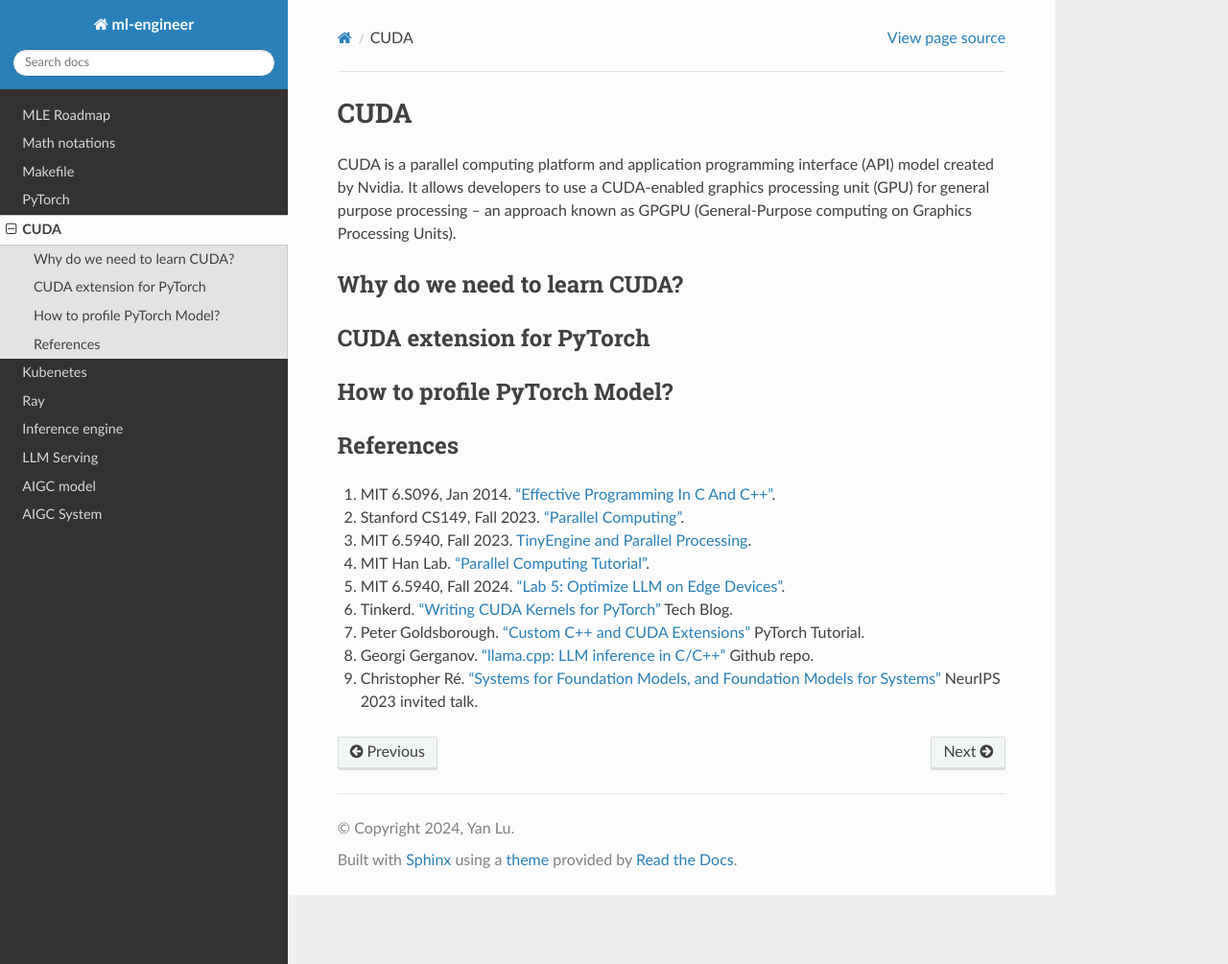
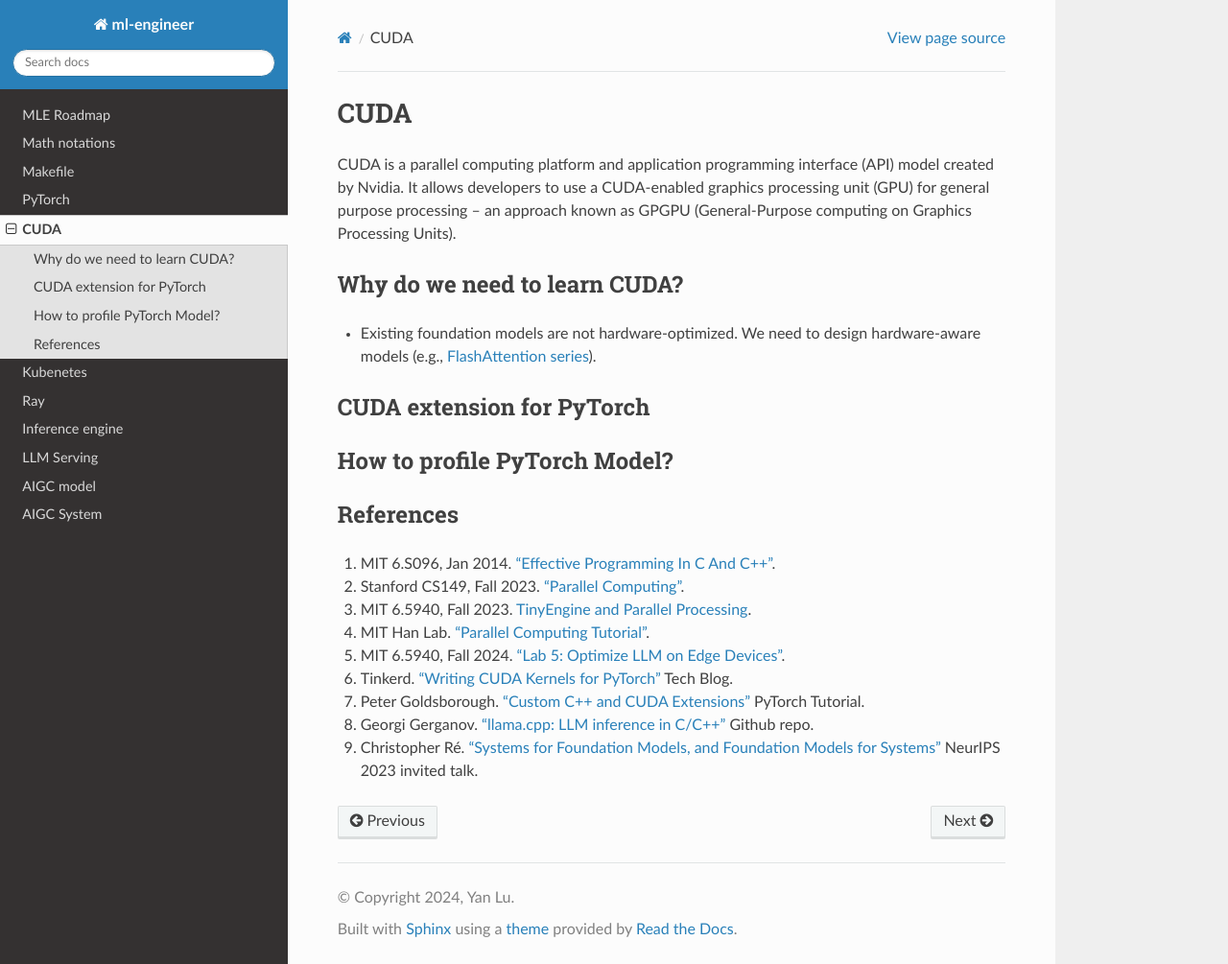
Before and after one commit to Jason-cs18/ml-engineer, a Sphinx documentation site: the page built from docs/source/cuda.rst, in a window 1280 px wide and 1005 px high. Shown: the whole window at 96% size. Built offline with Sphinx 7.4.7 and the Read the Docs theme 3.1.0, drawn with Linux system fonts in a browser that asks for light colours.

Commit message:
update cuda

```diff
--- a/docs/source/cuda.rst
+++ b/docs/source/cuda.rst
@@ -6,6 +6,8 @@ CUDA is a parallel computing platform and application programming interface (API
 
 Why do we need to learn CUDA?
 ------------------------------
+
+- Existing foundation models are not hardware-optimized. We need to design hardware-aware models (e.g., `FlashAttention series <https://arxiv.org/abs/2205.14135>`_).
 
 CUDA extension for PyTorch
 ----------------------------
```
